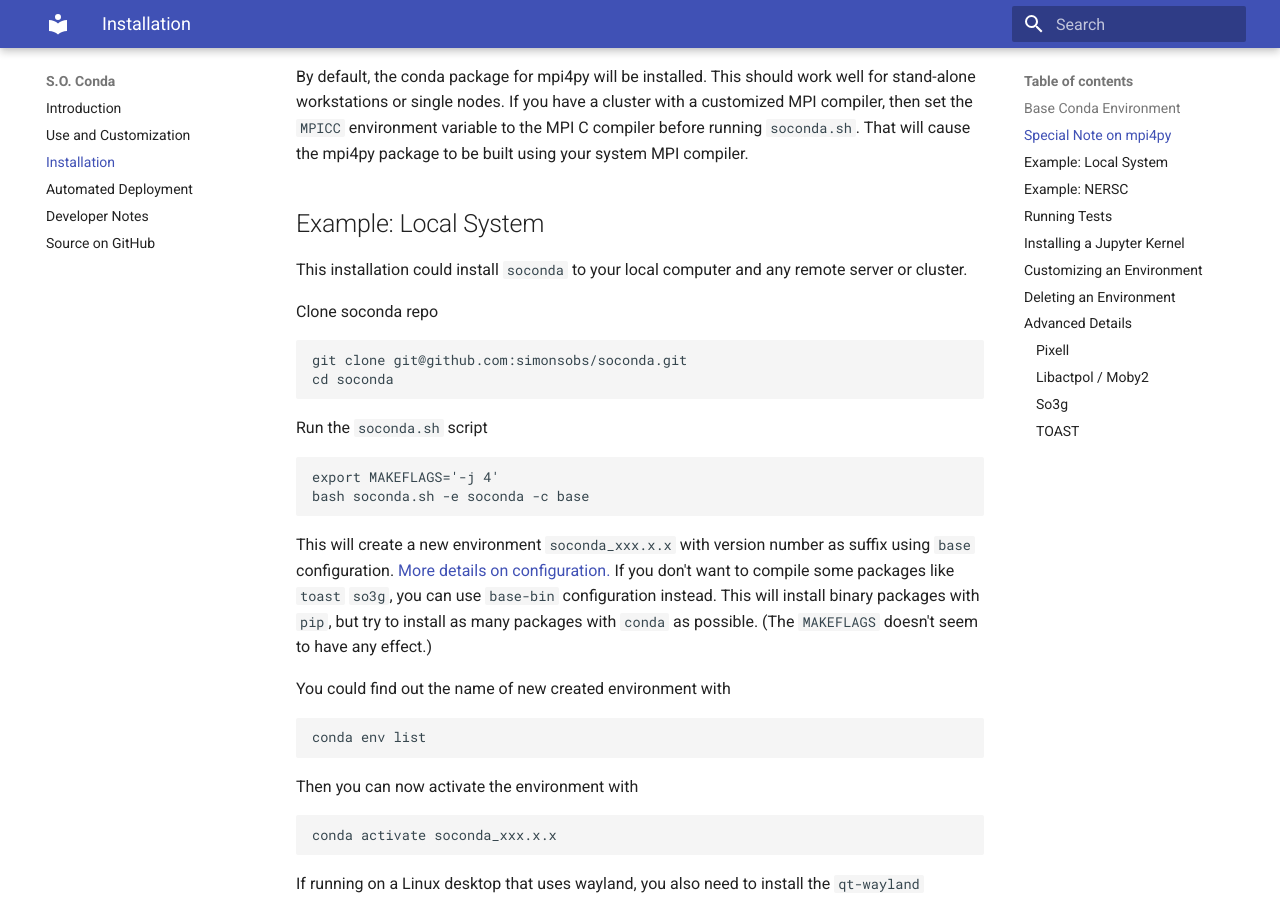
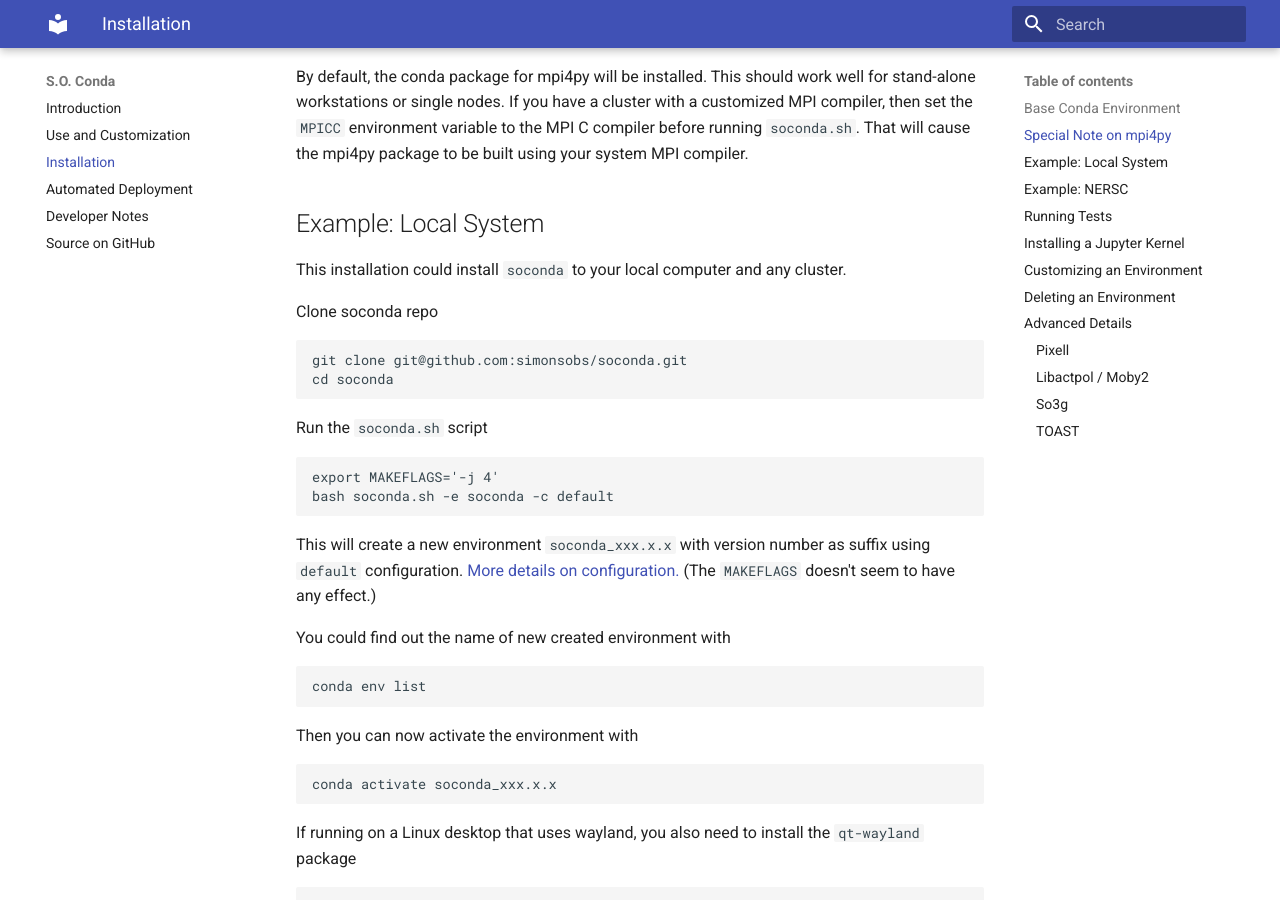
Before and after one commit to simonsobs/soconda, an MkDocs documentation site: the page built from docs/docs/install.md, in a window 1280 px wide and 900 px high, scrolled down 1086 px. Built offline with MkDocs 1.6.1 and Material for MkDocs 9.7.7, drawn with Linux system fonts in a browser that asks for light colours; some of the changed text lies outside the part shown.

Commit message:
Revert "Add base and base-bin configuration, update corresponding documentation."
This reverts commit bf163cb08ee1cc7e4e8a343d1573a1652571442d.

````diff
--- a/docs/docs/install.md
+++ b/docs/docs/install.md
@@ -52,7 +52,7 @@ compiler before running `soconda.sh`. That will cause the mpi4py package to
 be built using your system MPI compiler.
 
 ## Example:  Local System
-This installation could install `soconda` to your local computer and any remote server or cluster.
+This installation could install `soconda` to your local computer and any cluster.
 
 Clone soconda repo
 ```
@@ -63,12 +63,10 @@ cd soconda
 Run the `soconda.sh` script
 ```
 export MAKEFLAGS='-j 4'
-bash soconda.sh -e soconda -c base
+bash soconda.sh -e soconda -c default
 ```
 This will create a new environment `soconda_xxx.x.x` with version number as suffix
-using `base` configuration. [More details on configuration.](#customizing-an-environment)
-If you don't want to compile some packages like `toast` `so3g`, you can use `base-bin` configuration instead.
-This will install binary packages with `pip`, but try to install as many packages with `conda` as possible.
+using `default` configuration. [More details on configuration.](#customizing-an-environment)
 (The `MAKEFLAGS` doesn't seem to have any effect.)
 
 You could find out the name of new created environment with
@@ -159,13 +157,6 @@ of the configs to a new name and edit the three lists of packages
 (`packages_[conda|pip|local].txt`) to exclude certain packages or add extras.
 Then install it as usual.
 
-| Configuration | Description |
-| --- | --- |
-| default | Default/reference configuration. It will also set up module file (require [Modules](https://docs.fedoraproject.org/en-US/modularity/using-modules/)) and jupyter kernel script. |
-| base | Same as `default` but without module file and jupyter kernel script. |
-| base-bin | Same as `base` but will not compile [packages](/pkgs). It will install `pip` packages instead.  |
-| minimal | Minimal installation (without jupyterlab etc.)  And it will not compile [packages](/pkgs). |
-
 ## Deleting an Environment
 
 The `soconda` environments are self contained and you can delete them by
````
Also changed, not shown: 8 other files.
